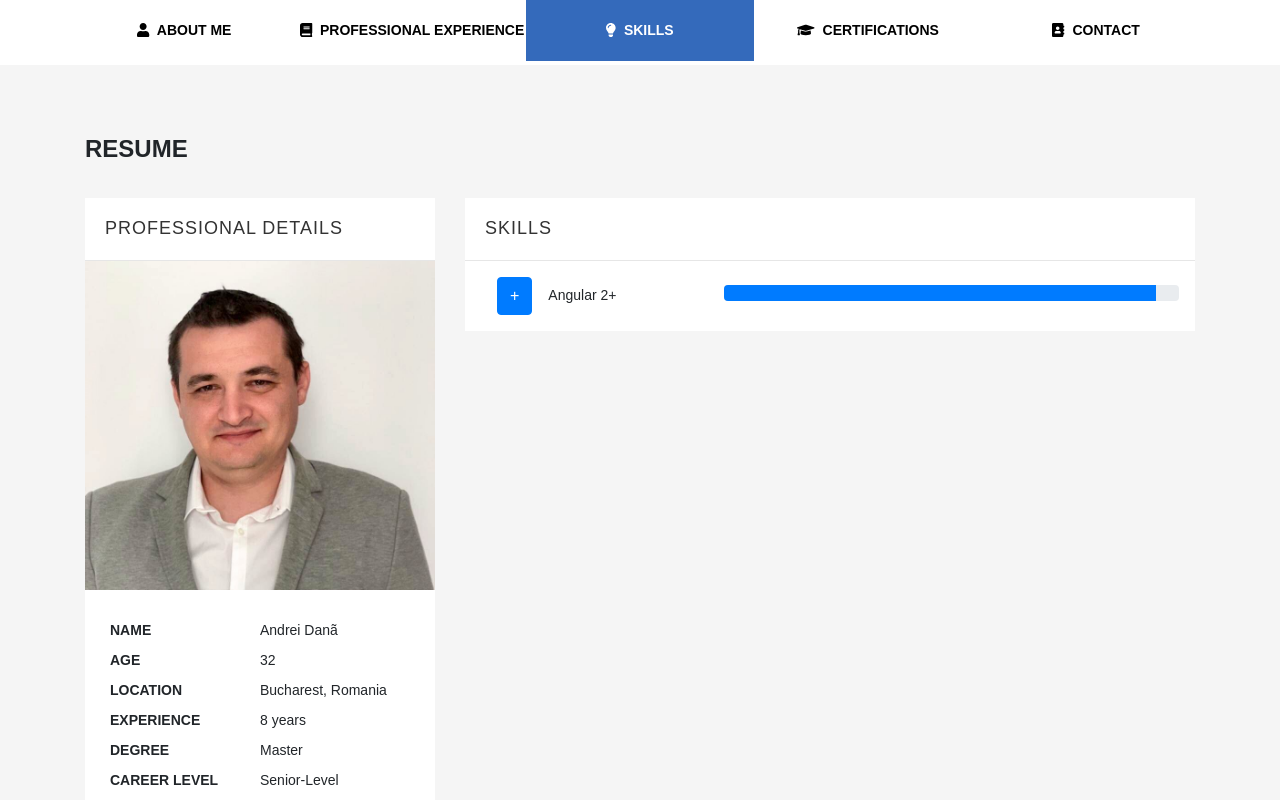
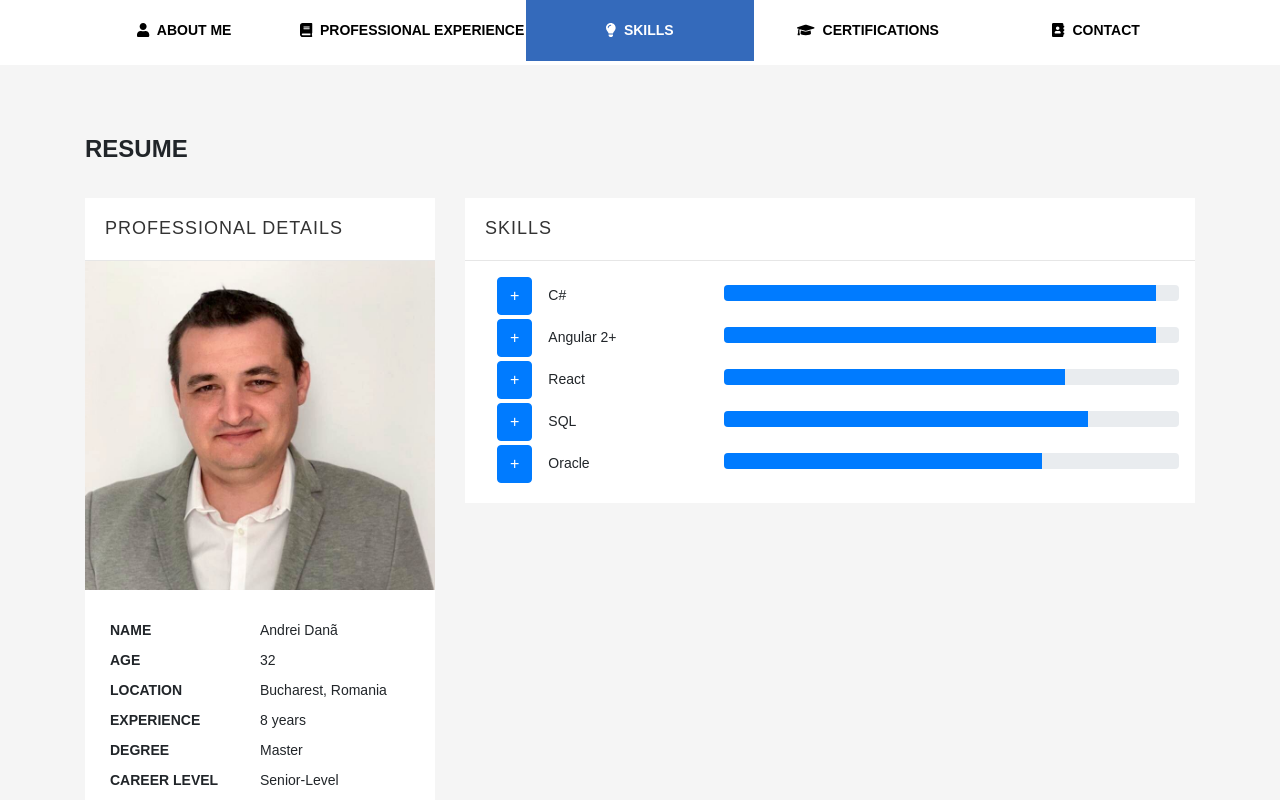
Before and after one commit to andreidana/react-cv, a React (Create React App) app: page /skills in a window 1280 px wide. Shown: the top 800 px of the page. Built offline with nearby package versions, Linux system fonts and the light colour scheme.

Commit message:
Add skills and refactor components

```diff
--- a/src/Atoms/Input/Input.jsx
+++ b/src/Atoms/Input/Input.jsx
@@ -2,10 +2,8 @@ import React from 'react';
 
 import { InputStyle } from './Input.module.scss';
 
-const Input = props => {
-    return (
-        <input type={props.type} class={InputStyle} name={props.name} id={props.id} placeholder={props.placeholder}></input>
-    );
-};
+const Input = props => (
+  <input type={props.type} className={InputStyle} name={props.name} id={props.id} placeholder={props.placeholder} />
+);
 
 export default Input;
--- a/src/Components/Skills/Skill/Skill.jsx
+++ b/src/Components/Skills/Skill/Skill.jsx
@@ -1,23 +1,30 @@
 import React, { useState } from 'react';
+import PropTypes from 'prop-types';
 import { ProgressBar, Button, Collapse } from 'react-bootstrap';
 
-const Skill = (props) => {
+const Skill = ({ name, level, description }) => {
   const [open, setOpen] = useState(false);
 
   return (
-    <div className = 'row'>
-      <div className='col-sm-4'>
-        <Button className='ml-3 mr-3' onClick={() => setOpen(!open)} aria-controls="example-fade-text" aria-expanded={open}>{open ? ' - ' : ' + '}</Button>
-        {props.name}
+    <div className="row mb-1">
+      <div className="col-sm-4">
+        <Button className="ml-3 mr-3" onClick={() => setOpen(!open)} aria-controls="example-fade-text" aria-expanded={open}>{open ? ' - ' : ' + '}</Button>
+        {name}
       </div>
-      <div className='col-sm-8'>
-        <ProgressBar className='mt-2' now={props.level} />
-        <Collapse in = {open}>
-          <div id='example-collapse-text'>{props.description}</div>
+      <div className="col-sm-8">
+        <ProgressBar className="mt-2" now={level} />
+        <Collapse in={open}>
+          <div id="example-collapse-text">{description}</div>
         </Collapse>
       </div>
     </div>
   );
 };
 
+Skill.propTypes = {
+  name: PropTypes.string.isRequired,
+  level: PropTypes.number.isRequired,
+  description: PropTypes.string.isRequired,
+};
+
 export default Skill;
--- a/src/Components/Skills/Skills.jsx
+++ b/src/Components/Skills/Skills.jsx
@@ -2,22 +2,25 @@ import React from 'react';
 
 import StringTitle from '../StringTitle/StringTitle';
 import Skill from './Skill/Skill';
+import skillsList from '../../StaticData/skills';
 
 const Skills = () => {
   const title = 'SKILLS';
-  const skill = {
-    name: 'Angular 2+',
-    level: '95',
-    description: `Anim pariatur cliche reprehenderit, enim eiusmod high life accusamus
-    terry richardson ad squid. Nihil anim keffiyeh helvetica, craft beer
-    labore wes anderson cred nesciunt sapiente ea proident.`
-  }
 
   return (
     <>
-      <StringTitle title = {title}/>
-      <div className='p-3'>
-        <Skill name={skill.name} level={skill.level} description={skill.description}/>
+      <StringTitle title={title} />
+      <div className="p-3">
+        {
+          skillsList.map(skill => (
+            <Skill
+              key={skill.idx}
+              name={skill.name}
+              level={skill.level}
+              description={skill.description}
+            />
+          ))
+        }
       </div>
     </>
   );
--- a/src/Containers/DetailsContainer/DetailsContainer.jsx
+++ b/src/Containers/DetailsContainer/DetailsContainer.jsx
@@ -8,16 +8,14 @@ import Skills from '../../Components/Skills/Skills';
 import Certifications from '../../Components/Certifications/Certifications';
 import Contact from '../../Components/Contact/Contact';
 
-const DetailsContainer = () => {
-  return (
-    <div className = { DetailsContainerStyle }>
-      <Route path="/" exact component={AboutMe}/>
-      <Route path="/professional-experience" exact component={ProfessionalExperience}/>
-      <Route path="/skills" exact component={Skills}/>
-      <Route path="/certifications" exact component={Certifications}/>
-      <Route path="/contact" exact component={Contact}/>
-    </div>
-  );
-};
+const DetailsContainer = () => (
+  <div className={DetailsContainerStyle}>
+    <Route path="/" exact component={AboutMe} />
+    <Route path="/professional-experience" exact component={ProfessionalExperience} />
+    <Route path="/skills" exact component={Skills} />
+    <Route path="/certifications" exact component={Certifications} />
+    <Route path="/contact" exact component={Contact} />
+  </div>
+);
 
 export default DetailsContainer;
--- /dev/null
+++ b/src/StaticData/skills.js
@@ -0,0 +1,34 @@
+const skillsList = [
+  {
+    idx: 1,
+    name: 'C#',
+    level: '95',
+    description: 'C# is the language I started coding in at my first job in KRUK. Have been using most of the features and type of projects it supports. Started from Windows Forms, went through full-stack development in C#. At Vodafone I used it for a large UWP app specially designed for Windows 10, but also used WPF for a time management app. At FintechOS I am using C# for a very large scale app.',
+  },
+  {
+    idx: 2,
+    name: 'Angular 2+',
+    level: '95',
+    description: 'Using Angular 2 since it has been launched by Google. Have been using it a lot of apps ranging from small personal projects to full-flegded corporate apps',
+  },
+  {
+    idx: 3,
+    name: 'React',
+    level: '75',
+    description: 'Started using React only recently as part of my front-end apps. I have done so for the last year and I have a good grasp on the great features that it provides. Have been using it mostly in small to medium sized apps',
+  },
+  {
+    idx: 4,
+    name: 'SQL',
+    level: '80',
+    description: 'My first job was as a database developer. I was in charge of all the changes done to the database structure, stored procedures and functions. This was all done using T-SQL.',
+  },
+  {
+    idx: 5,
+    name: 'Oracle',
+    level: '70',
+    description: 'I have used Oracle database during my stay at Singal Iduna. It was a change from T-SQL I had been using until then, but a very good experience, and gathered a lot of knowledge regarding databases',
+  },
+];
+
+export default skillsList;
```
Also changed, not shown: src/Containers/MainSectionContainer/MainSectionContainer.jsx (+9 -9 lines).
